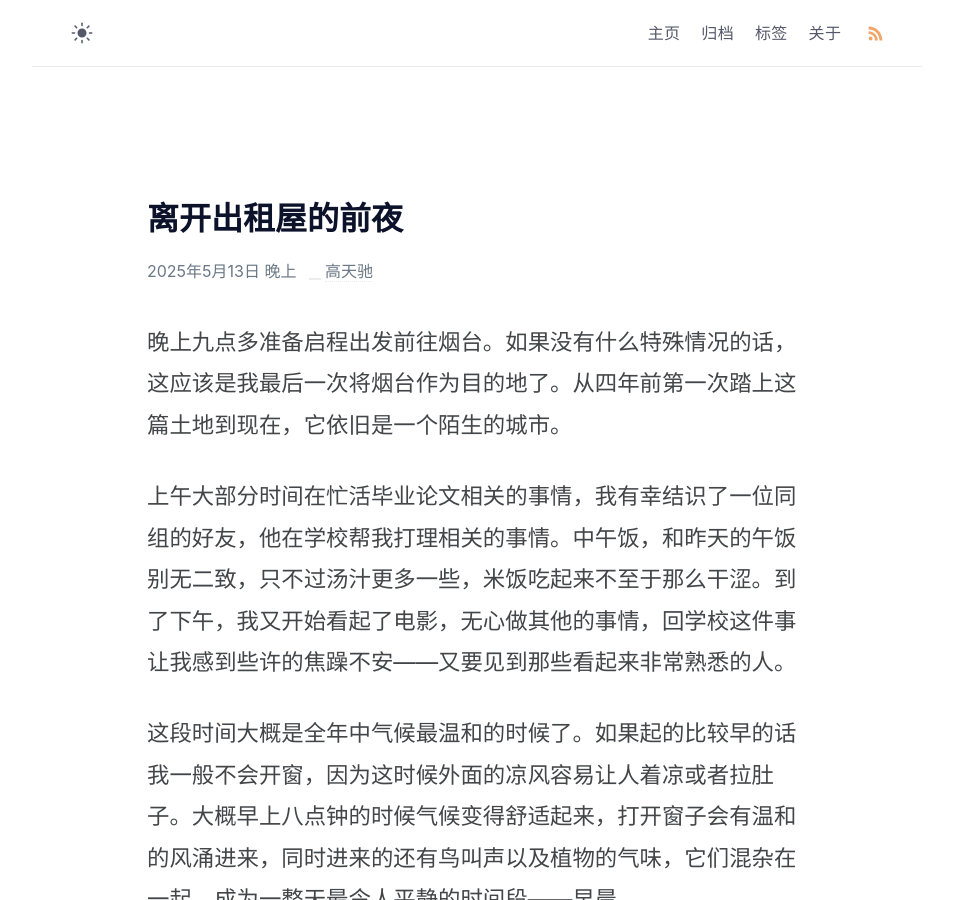
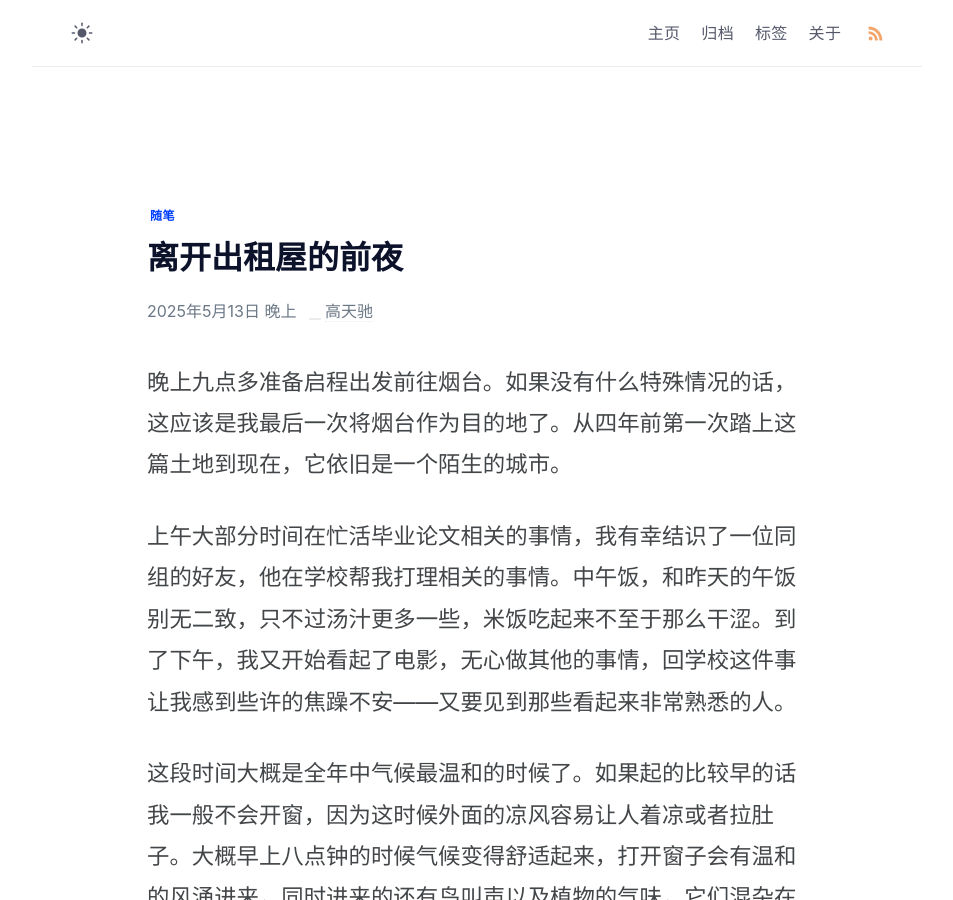
Before and after one commit to gaotianchi/gaotianchi.github.io, a Jekyll site: the page built from _posts/2025-05-13-last-night-before-moving-ou.md, in a window 1280 px wide and 900 px high. Shown: the whole window, without its empty margins (163-1116 px from the left). Built offline with Jekyll 4.4.1, drawn with Linux system fonts in a browser that asks for light colours; comment, search, counter and statistics services are not loaded.

Commit message:
vault backup: 2025-05-13 21:59:37

```diff
--- a/_posts/2025-05-13-last-night-before-moving-ou.md
+++ b/_posts/2025-05-13-last-night-before-moving-ou.md
@@ -7,7 +7,8 @@ image:
 layout: post
 modifiedAt: 2025-05-13 21:06:58
 showImage: true
-tags: []
+tags:
+  - 随笔
 title: 离开出租屋的前夜
 ---
 
```
